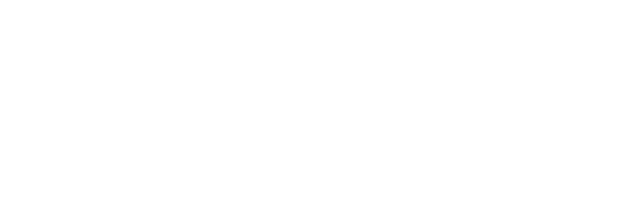
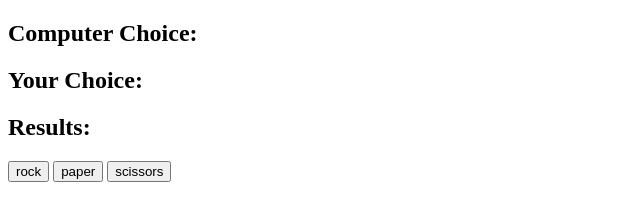
Before and after one commit to red-night-veil/Games, a plain HTML site: page Rock-Paper-Scissors/index.html in a window 1280 px wide. Shown: the whole page, without its empty margins (0-640 px from the left). Drawn offline with Linux system fonts and the light colour scheme.

Commit message:
basic choices

```diff
--- a/Rock-Paper-Scissors/index.html
+++ b/Rock-Paper-Scissors/index.html
@@ -5,6 +5,15 @@
         <title>Rock Paper Scissors</title>
     </head>
     <body>
+
+        <h2>Computer Choice:<span id="computer-choice"></span></h2>
+        <h2>Your Choice:<span id="user-choice"></span></h2>
+        <h2>Results:<span id="result"></span></h2>
+
+        <button id="rock">rock</button>
+        <button id="paper">paper</button>
+        <button id="scissors">scissors</button>
+
         <script src="app.js" charset="utf-8"></script>
     </body>
 </html>
```
